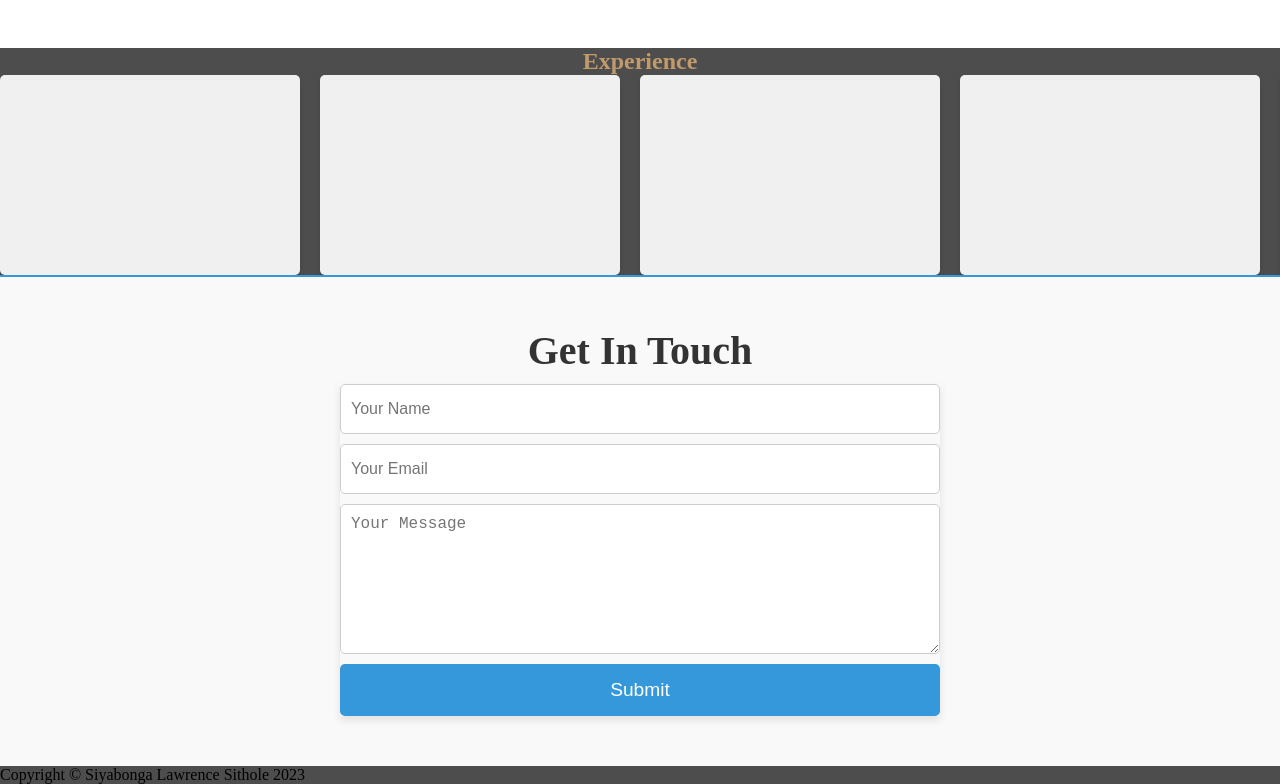
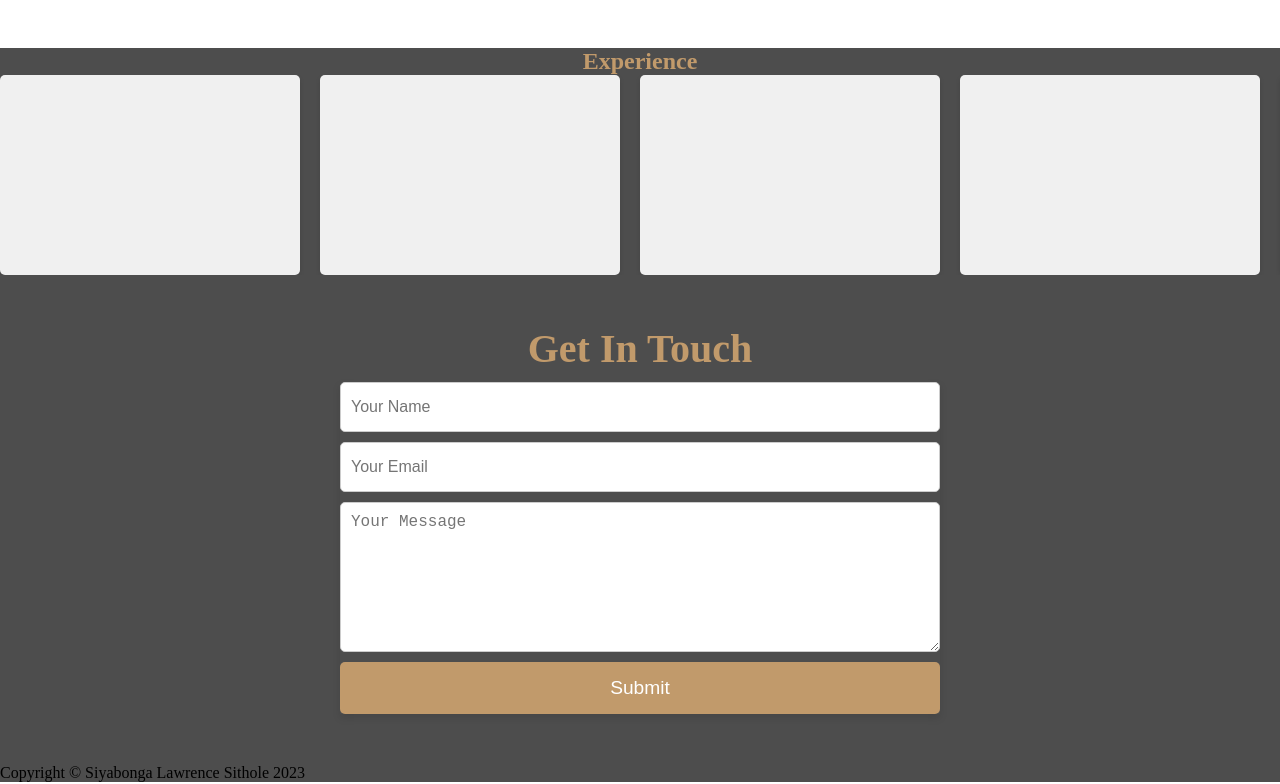
Before and after one commit to Siyabonga-Sithole/portfolio, a plain HTML site: page index.html in a window 1280 px wide. Shown: the part 4508-5292 px from the top of the page. Drawn offline with Linux system fonts and the light colour scheme.

Commit message:
Add files via upload

```diff
--- a/style.css
+++ b/style.css
@@ -226,17 +226,15 @@
   text-shadow: 2px 2px #2C3E50; /* Soft Black */
 }
 
-/* Style for the contact section */
 #contact {
-  background: #f9f9f9; /* Use a light background color */
+  background: #4d4d4d; /* Match the background color of other sections */
   padding: 50px;
   text-align: center;
-  border-top: 2px solid #3498db; /* Add a top border to separate from the previous section */
 }
 
 #contact h2 {
+  color: #c19a6b; /* Use the theme's text color */
   font-size: 2.5rem;
-  color: #333; /* Dark text color */
 }
 
 #contact form {
@@ -251,10 +249,11 @@ textarea {
   width: 100%;
   padding: 10px;
   margin: 10px 0;
-  border: 1px solid #ccc; /* Add subtle borders */
+  border: 1px solid #ccc;
   border-radius: 5px;
   background: #fff;
   font-size: 1rem;
+  color: #333; /* Use the theme's text color */
 }
 
 input[type="text"],
@@ -267,7 +266,7 @@ textarea {
 }
 
 button[type="submit"] {
-  background: #3498db; /* Use a contrasting button color */
+  background: #c19a6b; /* Match the theme's button color */
   color: #fff;
   border: none;
   padding: 15px 30px;
@@ -278,10 +277,10 @@ button[type="submit"] {
 }
 
 button[type="submit"]:hover {
-  background: #2c78ab; /* Slightly darken the button on hover */
+  background: #ebebeb; /* Use a subtle hover effect */
 }
 
-/* Add some box shadow to give the form a card-like appearance */
+/* Add a box shadow to give the form a card-like appearance */
 #contact form {
   box-shadow: 0 4px 8px rgba(0, 0, 0, 0.1);
 }
```
Also changed, not shown: style.txt.
